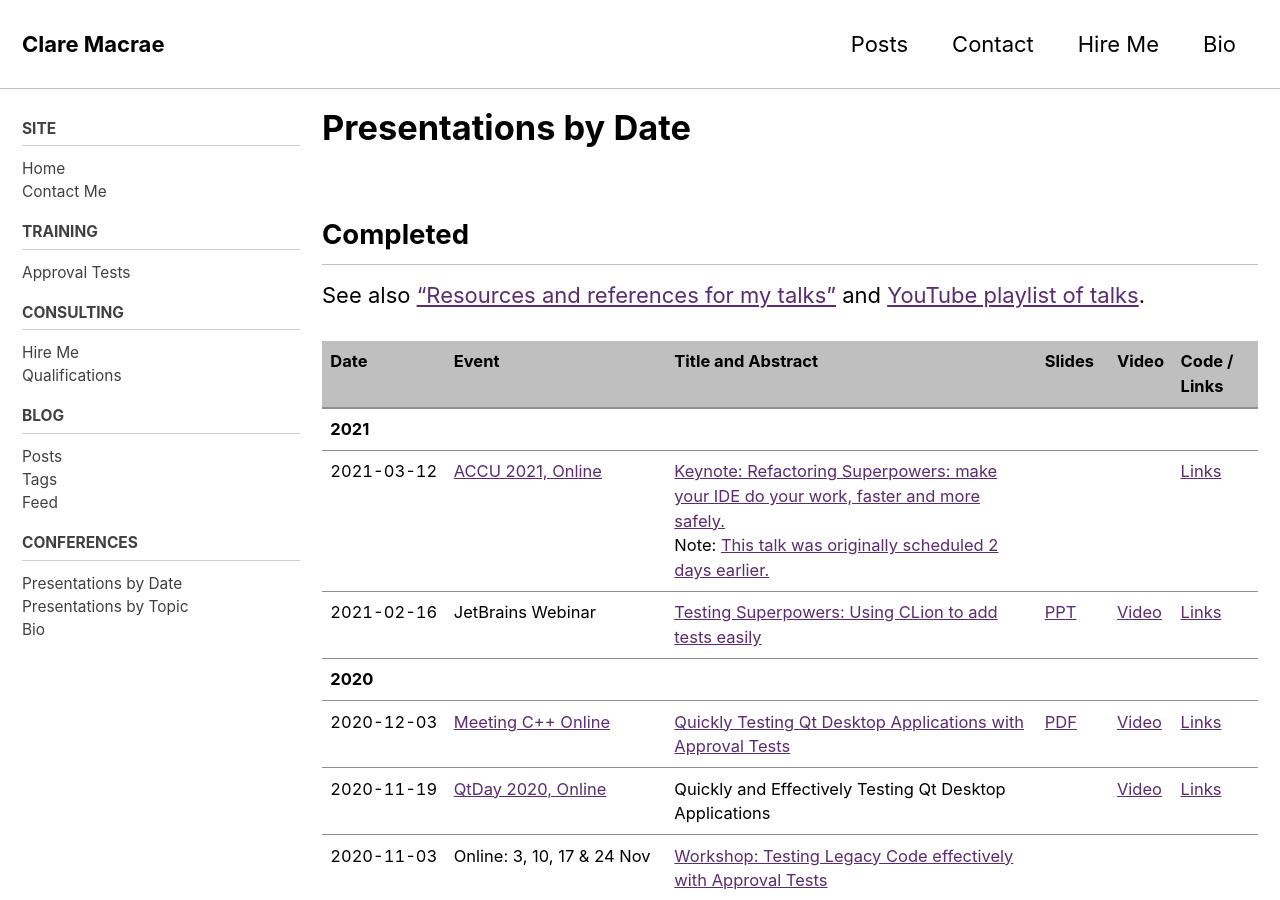
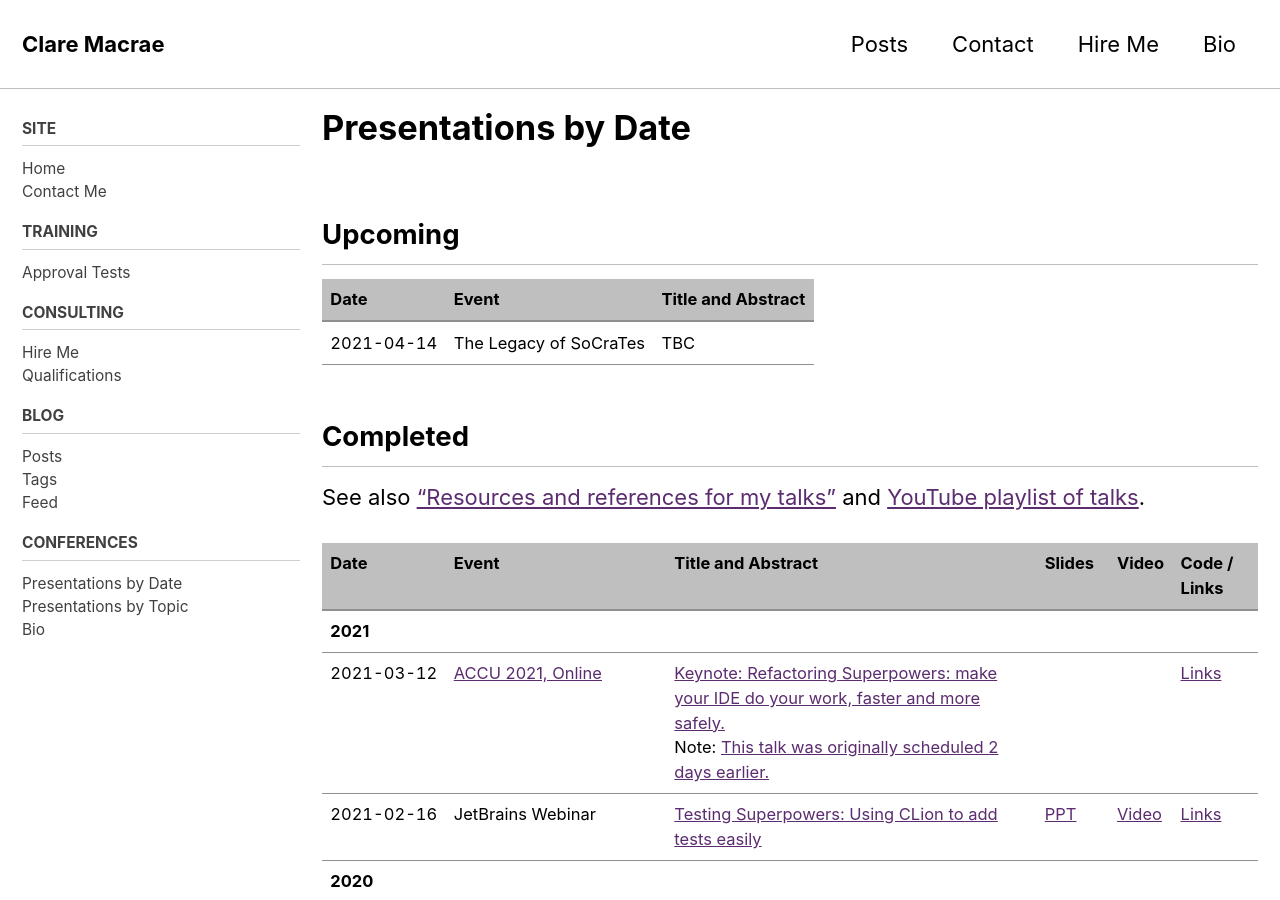
Before and after one commit to claremacrae/claremacrae.github.io, a Jekyll site: the page built from conferences/presentations.md, in a window 1280 px wide and 900 px high. Built offline with Jekyll 4.4.1, drawn with Linux system fonts in a browser that asks for light colours; cached includes are drawn as plain includes; nearby versions of some CDN libraries.

Commit message:
Reinstate unconfirmed entry for an upcoming conference

```diff
--- a/_data/presentations.yml
+++ b/_data/presentations.yml
@@ -1,3 +1,20 @@
+- date: 2021-04-14
+  upcoming: true
+  event:
+    name: The Legacy of SoCraTes
+    url:
+  category: "TBC"
+  talk:
+    name: "TBC"
+    url:
+  slides:
+    pdf_url:
+    ppt_url:
+  video:
+    url:
+  links:
+    url: https://github.com/claremacrae/talks/blob/main/Refactoring_Superpowers.md#top
+
 - date: 2021-03-12
   event:
     name: ACCU 2021, Online
```
